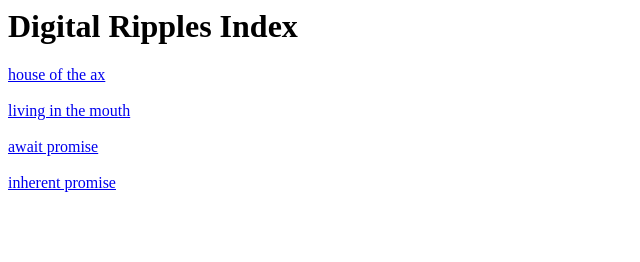
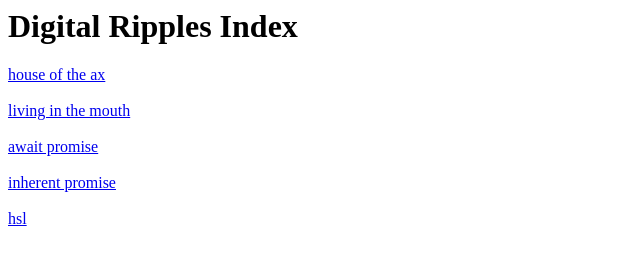
Before and after one commit to pparocza/digital_ripples, a plain HTML site: page index.html in a window 1280 px wide. Shown: the full height of the page, 0-640 px from the left. Drawn offline with Linux system fonts and the light colour scheme.

Commit message:
Update index.html

```diff
--- a/index.html
+++ b/index.html
@@ -13,6 +13,9 @@
         <a href='https://pparocza.github.io/await_promise/'>await promise</a>
         <br><br>
         <a href='https://pparocza.github.io/inherent_promise/'>inherent promise</a>
+        <br><br>
+        <a href='https://pparocza.github.io/hsl/'>hsl</a>
+        <br><br>
 
     </body>
 </html>
```
